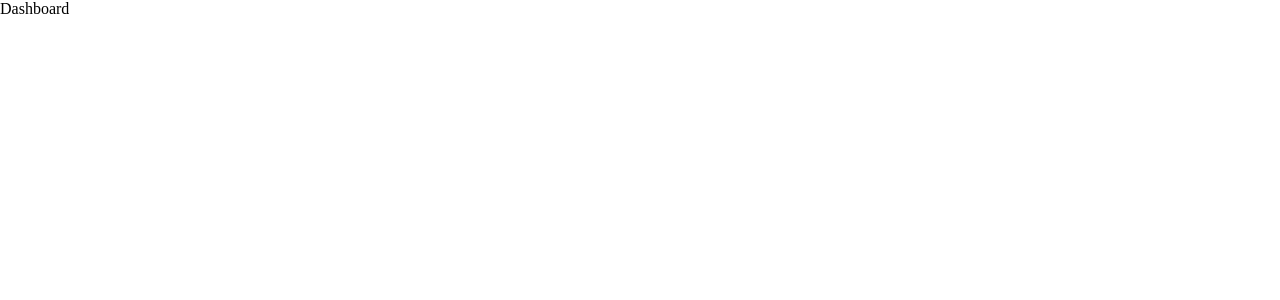
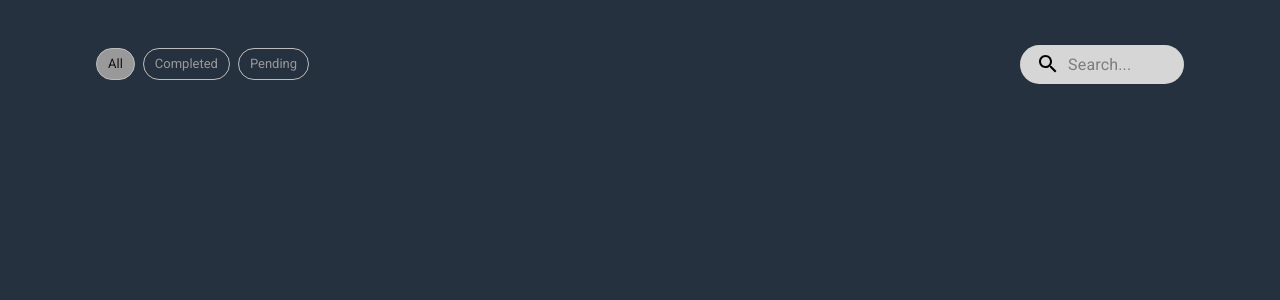
Before and after one commit to ChristianRV29/pwa-demo-app, a React (Vite) app: page / in a window 1280 px wide. Shown: the top 300 px of the page. Built offline with nearby package versions, Linux system fonts and the light colour scheme.

Commit message:
feature: integrate custom components

```diff
--- a/src/pages/dashboard/Dashboard.tsx
+++ b/src/pages/dashboard/Dashboard.tsx
@@ -1,5 +1,10 @@
+import { SearchBar, ToolBar } from '@components'
+import { MainLayout } from '@layouts'
+
 export const Dashboard = () => {
-  return (
-    <div>Dashboard</div>
-  )
+	return (
+		<MainLayout>
+			<ToolBar />
+		</MainLayout>
+	)
 }
```
